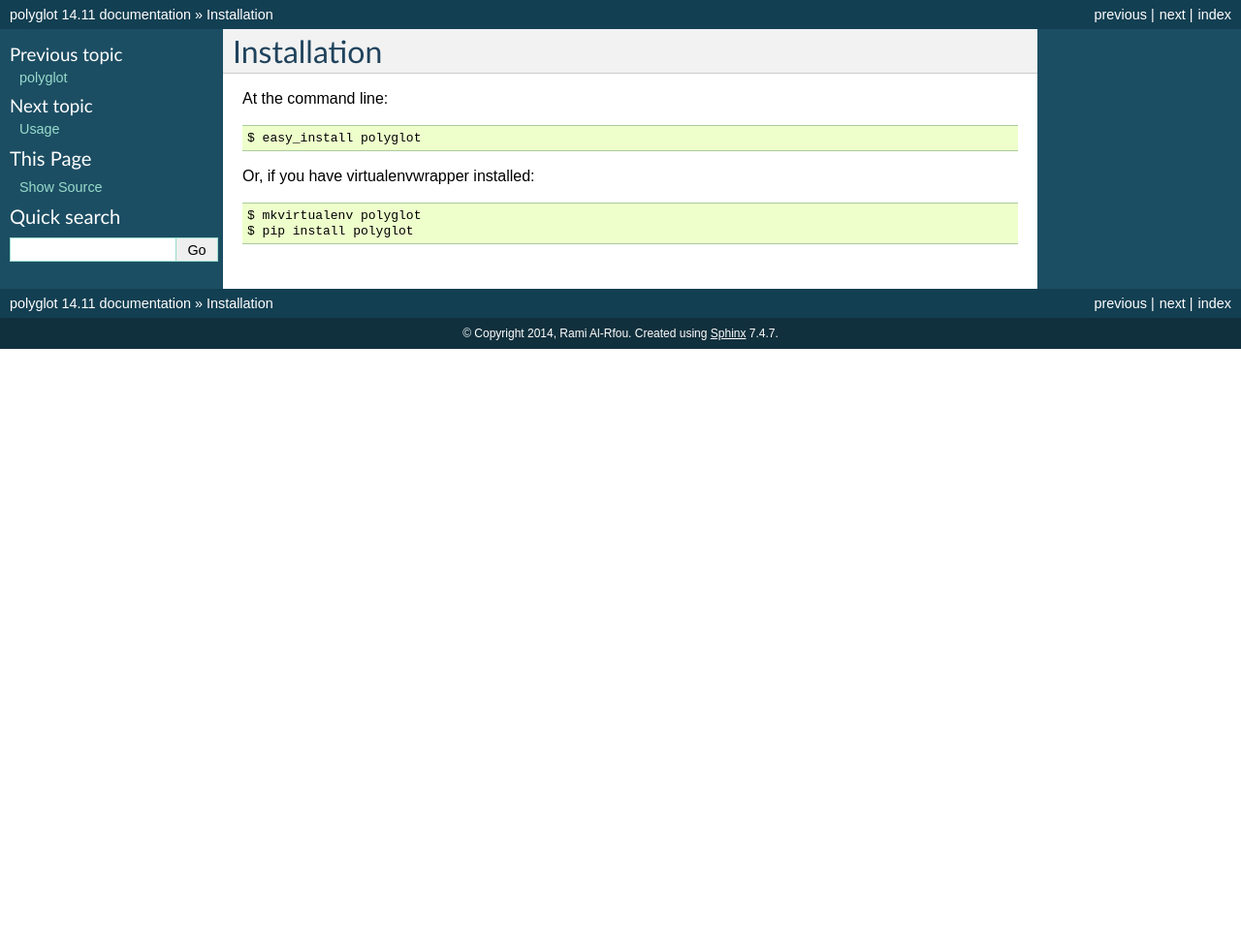
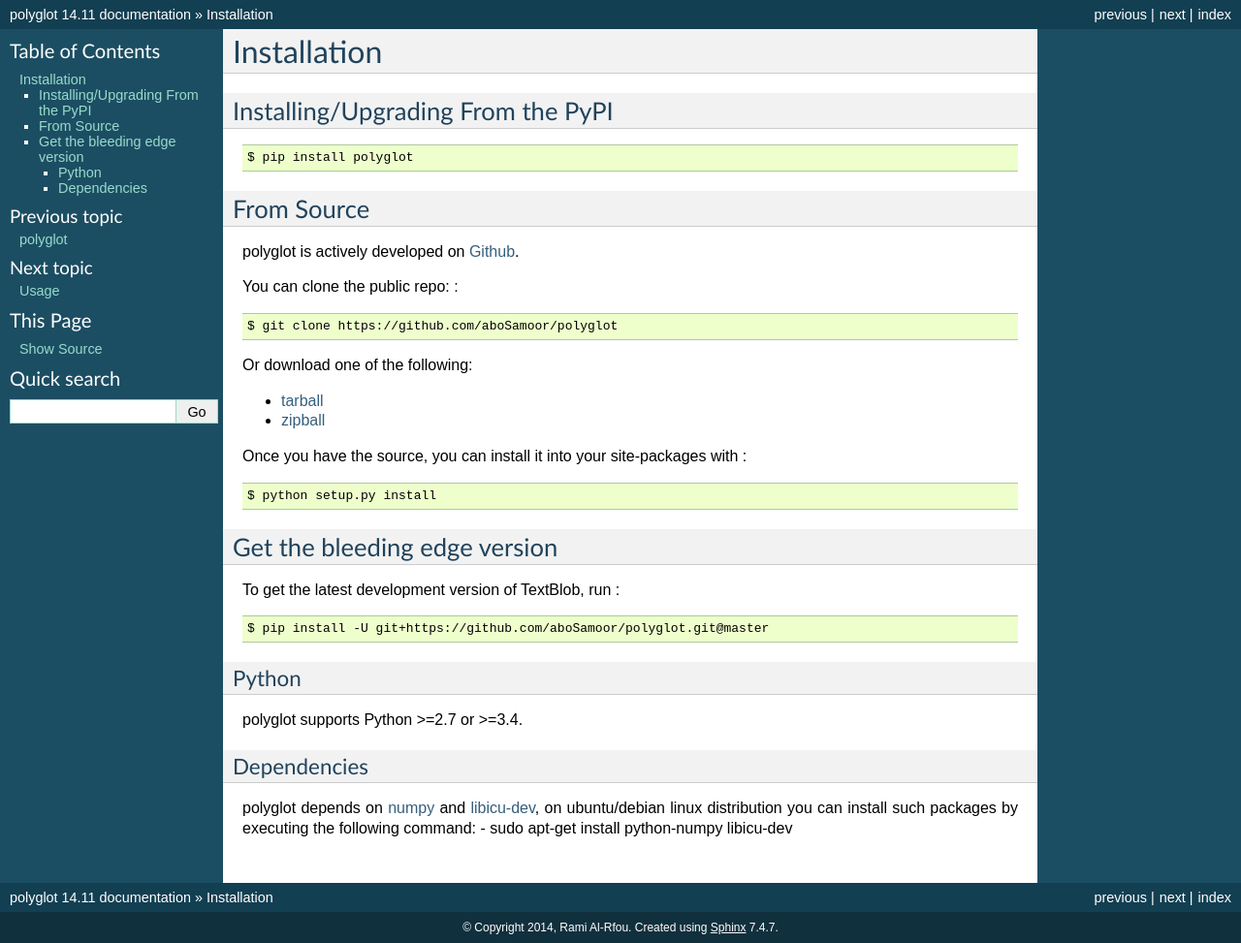
Before and after one commit to aboSamoor/polyglot, a Sphinx documentation site: the page built from docs/installation.rst, in a window 1280 px wide. Shown: the whole page at 97% size. Built offline with Sphinx 7.4.7, drawn with Linux system fonts in a browser that asks for light colours; formulas are drawn with MathJax 3; pages that are not in the unit, such as notebooks, are missing from menus; before the commit the page ends 900 px from its top, so only the background shows below that.

Commit message:
update the installation instructions

```diff
--- a/docs/installation.rst
+++ b/docs/installation.rst
@@ -1,12 +1,57 @@
-============
+
 Installation
 ============
 
-At the command line::
+Installing/Upgrading From the PyPI
+----------------------------------
 
-    $ easy_install polyglot
+::
 
-Or, if you have virtualenvwrapper installed::
+    $ pip install polyglot
 
-    $ mkvirtualenv polyglot
-    $ pip install polyglot
+From Source
+-----------
+
+polyglot is actively developed on
+`Github <https://github.com/aboSamoor/polyglot>`__.
+
+You can clone the public repo: :
+
+::
+
+    $ git clone https://github.com/aboSamoor/polyglot
+
+Or download one of the following:
+
+-  `tarball <https://github.com/aboSamoor/polyglot/tarball/master>`__
+-  `zipball <https://github.com/aboSamoor/polyglot/zipball/master>`__
+
+Once you have the source, you can install it into your site-packages
+with :
+
+::
+
+    $ python setup.py install
+
+Get the bleeding edge version
+-----------------------------
+
+To get the latest development version of TextBlob, run :
+
+::
+
+    $ pip install -U git+https://github.com/aboSamoor/polyglot.git@master
+
+Python
+~~~~~~
+
+polyglot supports Python >=2.7 or >=3.4.
+
+Dependencies
+~~~~~~~~~~~~
+
+polyglot depends on `numpy <http://www.numpy.org/>`__ and
+`libicu-dev <https://packages.debian.org/sid/libicu-dev>`__, on
+ubuntu/debian linux distribution you can install such packages by
+executing the following command: - sudo apt-get install python-numpy
+libicu-dev
```
